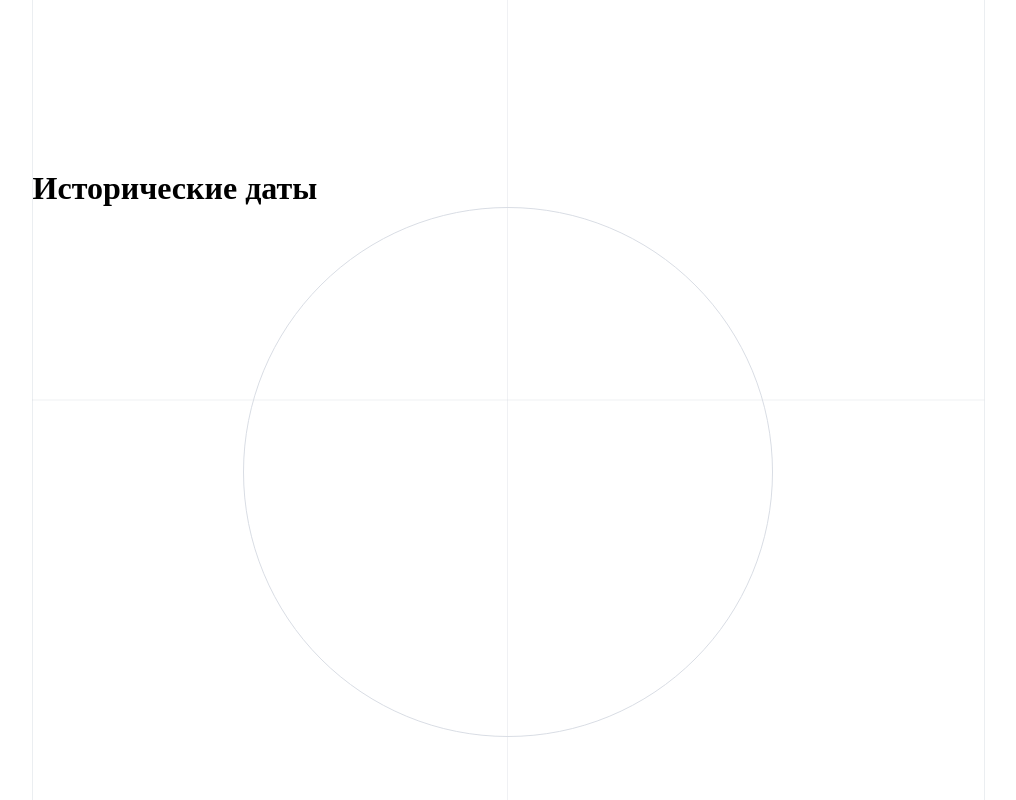
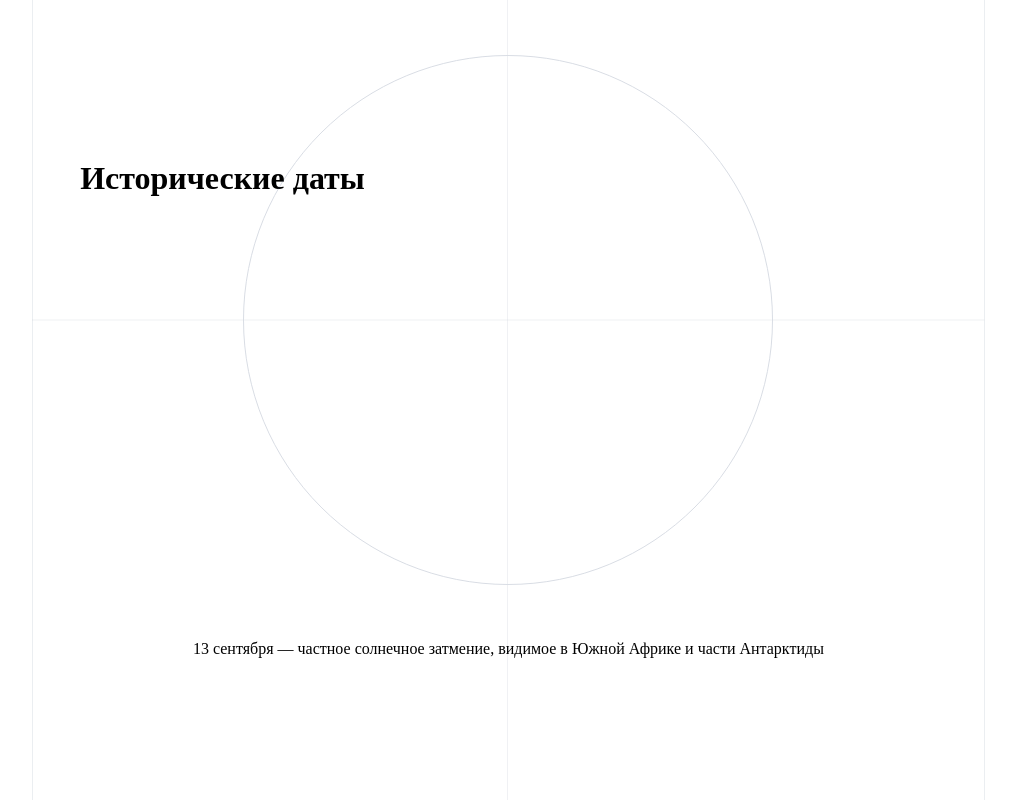
Before and after one commit to Valeriy8500/history-slider-app, a React (Create React App) app: page / in a window 1280 px wide. Shown: the whole page, without its empty margins (186-1202 px from the left). Built offline with nearby package versions, Linux system fonts and the light colour scheme.

Commit message:
fix: верстка линий и круга

```diff
--- a/src/components/header/header.scss
+++ b/src/components/header/header.scss
@@ -0,0 +1,5 @@
+.header {
+  position: absolute;
+  top: 20%;
+  left: 5%;
+}
--- a/src/components/history-block/history-block.scss
+++ b/src/components/history-block/history-block.scss
@@ -2,8 +2,9 @@
   width: 100%;
   max-width: 1440px;
   height: 100vh;
-  padding-top: 170px;
   border-right: 1px solid rgba(66, 86, 122, 0.1);
   border-left: 1px solid rgba(66, 86, 122, 0.1);
   position: relative;
+  display: flex;
+  justify-content: center;
 }
--- a/src/components/slider/slider.scss
+++ b/src/components/slider/slider.scss
@@ -1,3 +1,15 @@
+.slider-container {
+  display: flex;
+  flex-direction: column;
+}
+
+.slider {
+  width: 100%;
+  height: 80vh;
+  display: flex;
+  align-items: center;
+}
+
 .circle {
   width: 530px;
   height: 530px;
@@ -8,9 +20,7 @@
   opacity: 20%;
 }
 
-.circle::before,
-.circle::after {
-  content: '';
+.line {
   position: absolute;
   background-color: rgba(66, 86, 122, 0.4);
   top: 50%;
@@ -19,12 +29,13 @@
   transform: translate(-50%, -50%);
 }
 
-.circle::before {
+.horizontal-line {
   width: 100%;
   height: 1px;
+  top: 40%;
 }
 
-.circle::after {
+.vertical-line {
   height: 100%;
   width: 1px;
 }
--- a/src/components/slider/slider.tsx
+++ b/src/components/slider/slider.tsx
@@ -2,8 +2,17 @@ import './slider.scss';
 
 export const Slider = () => {
   return (
-    <div className='slider'>
-      <div className="circle"></div>
+    <div className='slider-container'>
+      <div className='slider'>
+        <div className="circle">
+          <div className='line horizontal-line'></div>
+          <div className='line vertical-line'></div>
+        </div>
+      </div>
+
+      <div className='events-container'>
+        <div>13 сентября — частное солнечное затмение, видимое в Южной Африке и части Антарктиды</div>
+      </div>
     </div>
   );
 }
```
